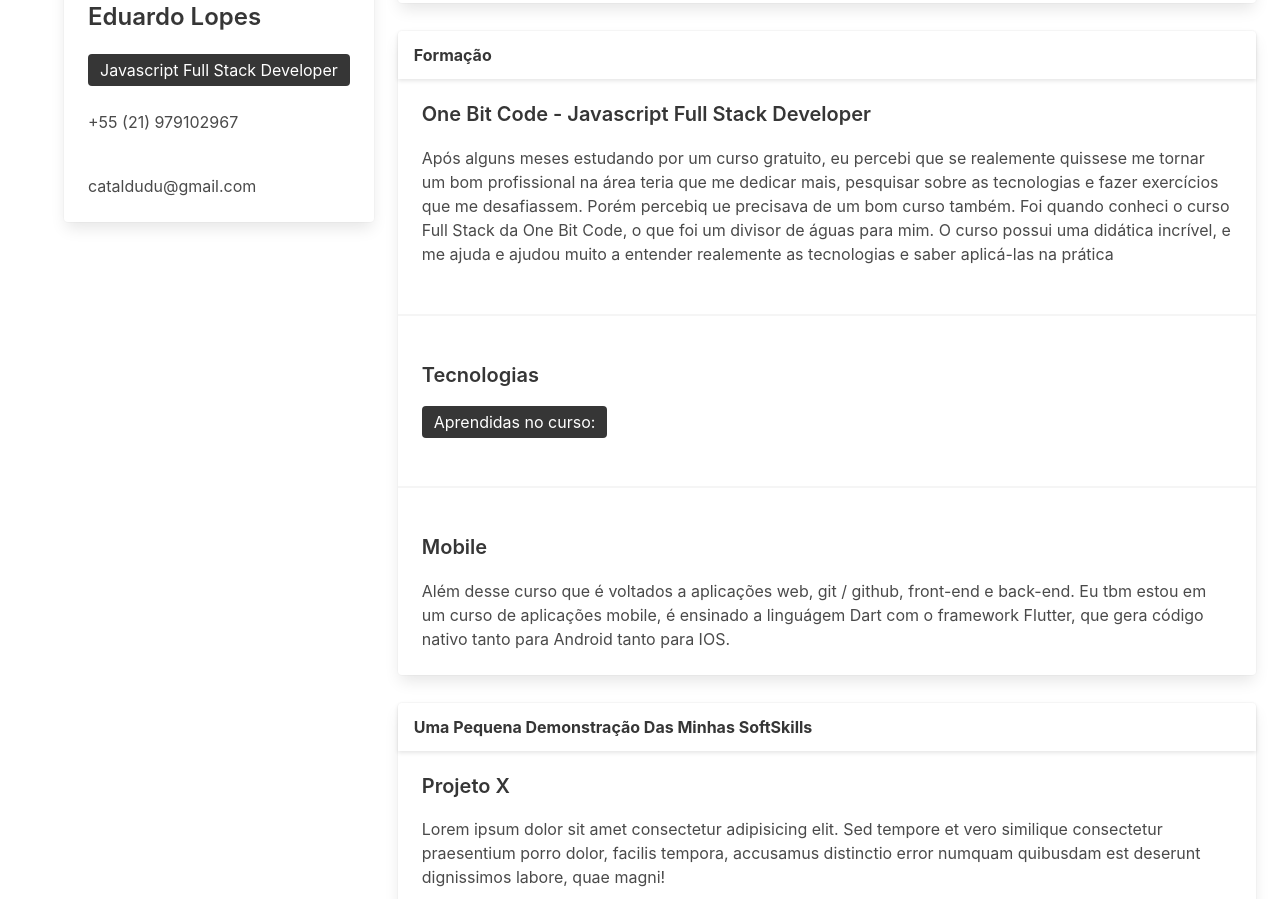
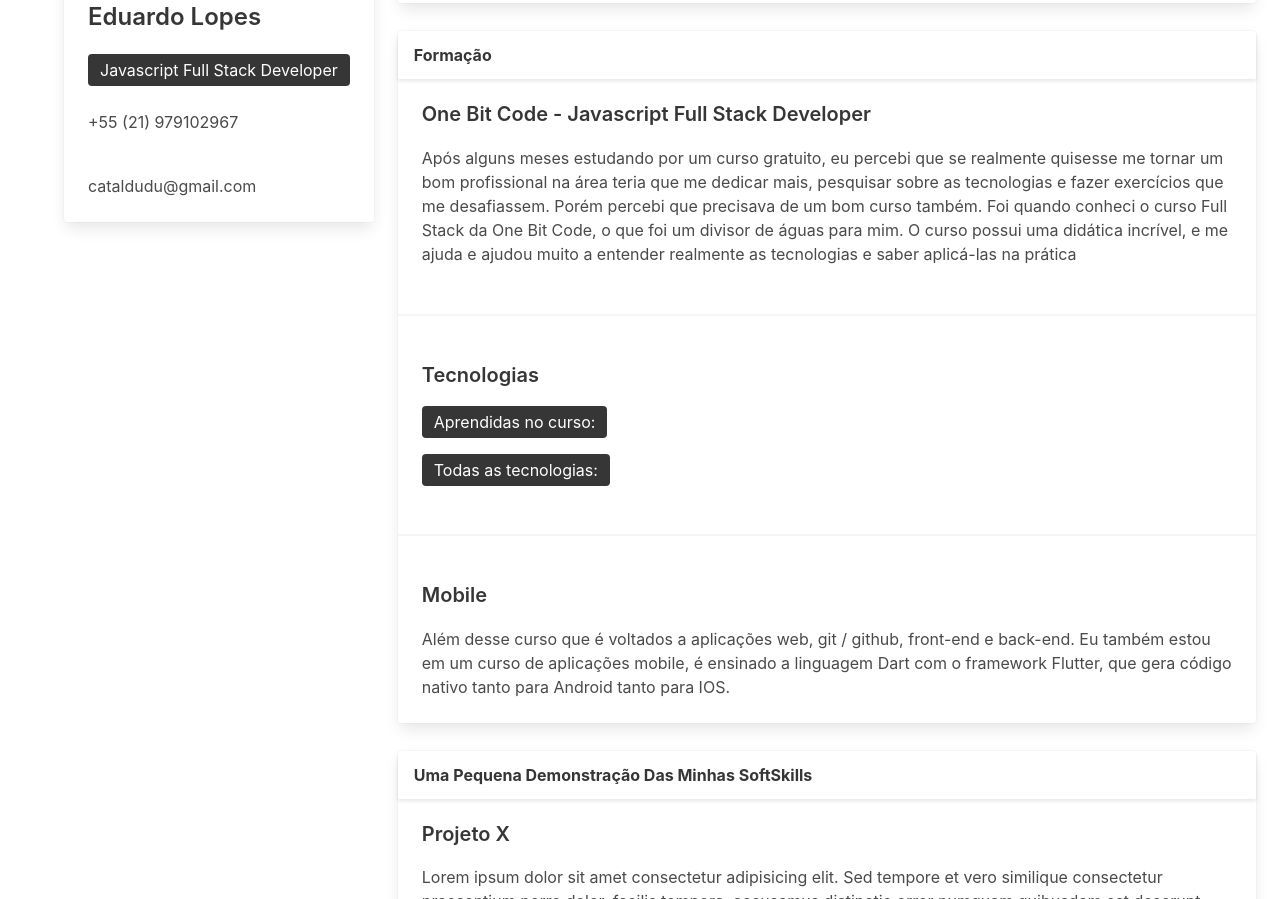
Before and after one commit to Edude25/my-portfolio, a plain HTML site: page IndexR.html in a window 1280 px wide. Shown: the part 393-1292 px from the top of the page. Drawn offline with nearby package versions, Linux system fonts and the light colour scheme.

Commit message:
Correção de texto 1

```diff
--- a/IndexR.html
+++ b/IndexR.html
@@ -73,9 +73,7 @@
                         </header>
                         <div class="card-content">
                             <div class="content">
-                                <p>Eu sou o Eduardo, um jovem de 16, quase 17, apaixonado por programação. Começei a estudar por hobby,
-                                    porém me descobri nesse mundo. Sou um desenvolvedor Full Stack. Estou disposto a aprender o que
-                                for necessário, assim como pretendo me dedicar intensamente à minha evolução! </p>
+                                <p>Eu sou o Eduardo, um jovem de 16, quase 17, apaixonado por programação. Começei a estudar por hobby, porém me descobri nesse mundo. Sou um desenvolvedor Full Stack. Estou disposto a aprender o que  for necessário, assim como pretendo me dedicar intensamente à minha evolução! </p>
                                 <p>Hy, I'm Eduardo, a 16 years old Teenager, almost 17. I'm passionate about programming. I started studing for hobby,
                                     but I find my self in the programming world. I'm a Full Stack Developer. And I'm wiling to learn anything that is
                                 needed, like the way I intend to dedicate myself intensely for my evolution!</p>
@@ -142,10 +140,7 @@
                             <div class="content">
                             <p class="title is-5">One Bit Code - Javascript Full Stack Developer</p>
                             <p>
-                                Após alguns meses estudando por um curso gratuito, eu percebi que se realemente quissese me tornar um bom profissional na área
-                                teria que me dedicar mais, pesquisar sobre as tecnologias e fazer exercícios que me desafiassem. Porém percebiq ue precisava de
-                                 um bom curso também. Foi quando conheci o curso Full Stack da One Bit Code, o que foi um divisor de águas para mim. O curso
-                                possui uma didática incrível, e me ajuda e ajudou muito a entender realemente as tecnologias e saber aplicá-las na prática
+                                Após alguns meses estudando por um curso gratuito, eu percebi que se realmente quisesse me tornar um bom profissional na área teria que me dedicar mais, pesquisar sobre as tecnologias e fazer exercícios que me desafiassem. Porém percebi que precisava de um bom curso também. Foi quando conheci o curso Full Stack da One Bit Code, o que foi um divisor de águas para mim. O curso possui uma didática incrível, e me ajuda e ajudou muito a entender realmente as tecnologias e saber aplicá-las na prática
                             </p>
                             </div>
                         </div>
@@ -157,6 +152,10 @@
                             <p>
 
                             </p>
+                            <span class="tag is-dark is-medium">Todas as tecnologias:</span>
+                            <p>
+
+                            </p>
                             </div>
                         </div>
                         <hr>
@@ -164,8 +163,7 @@
                             <div class="content">
                             <p class="title is-5">Mobile</p>
                             <p>
-                                Além desse curso que é voltados a aplicações web, git / github, front-end e back-end. Eu tbm estou em um curso de aplicações
-                                mobile, é ensinado a linguágem Dart com o framework Flutter, que gera código nativo tanto para Android tanto para IOS.
+                                Além desse curso que é voltados a aplicações web, git / github, front-end e back-end. Eu também estou em um curso de aplicações mobile, é ensinado a linguagem Dart com o framework Flutter, que gera código nativo tanto para Android tanto para IOS.
                             </p>
                             </div>
                         </div>
```
